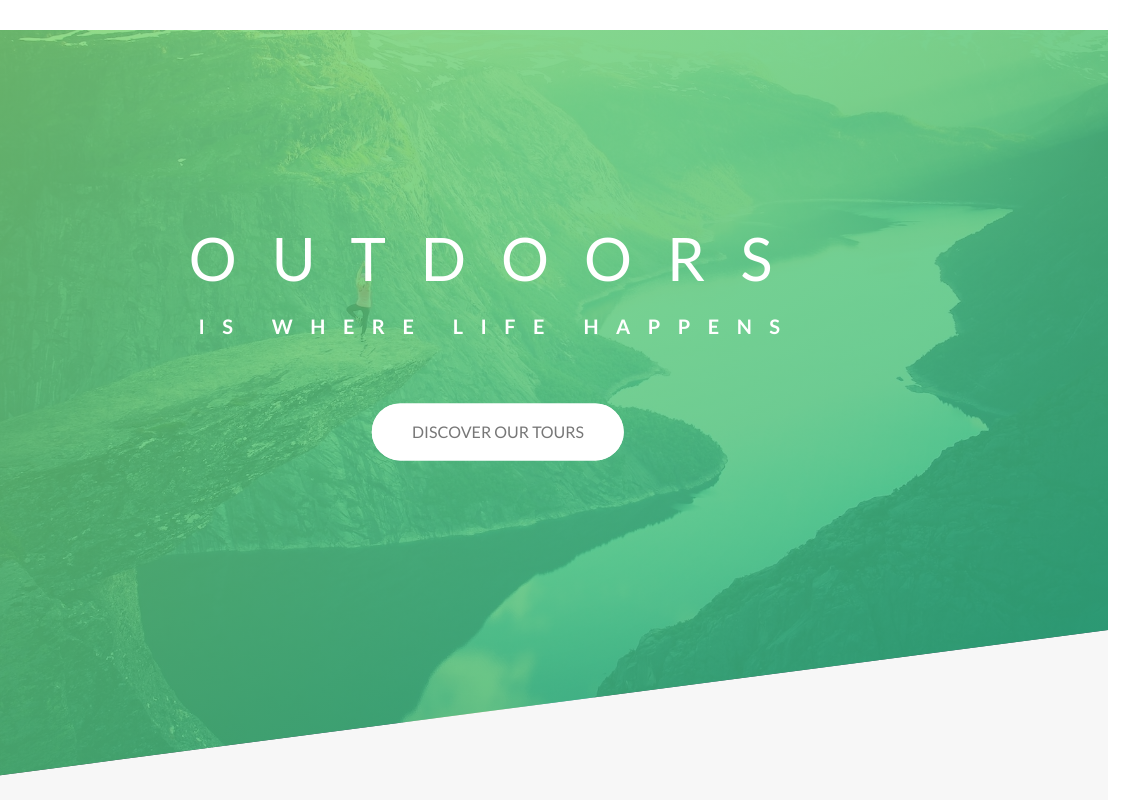
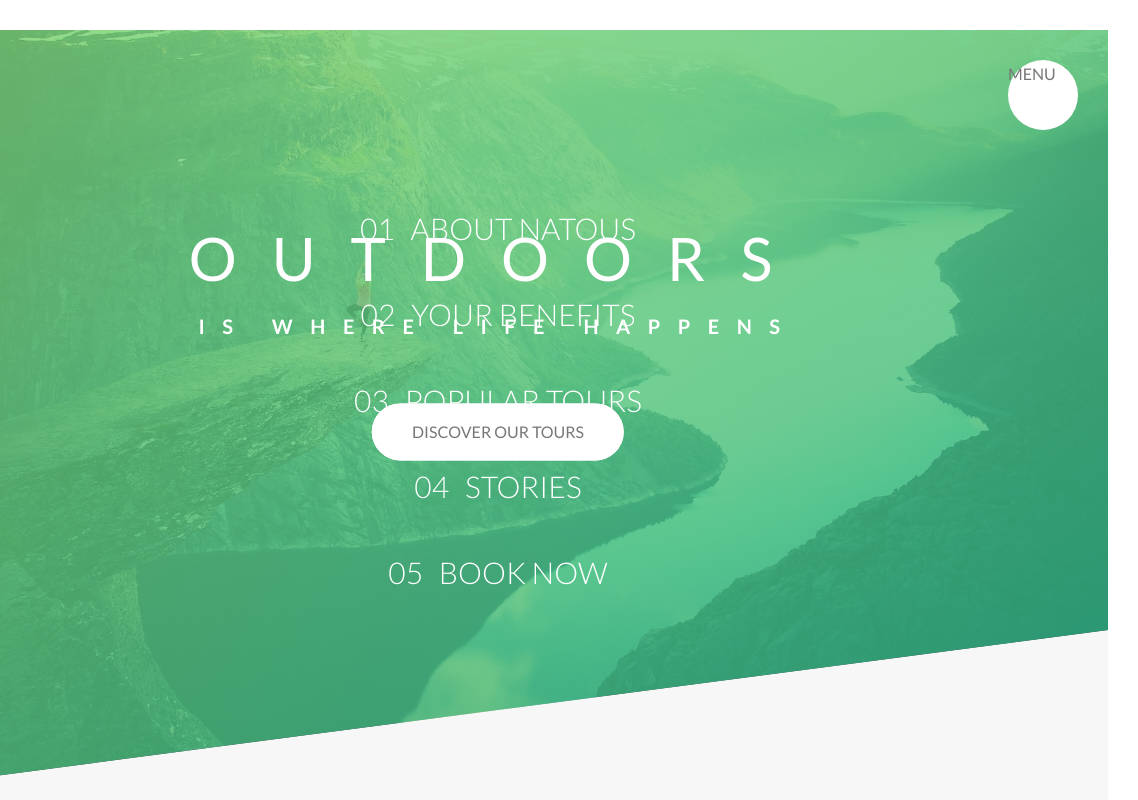
Before and after one commit to arfaoui-aziz/Natours, a plain HTML site: page index.html in a window 1280 px wide. Shown: the top 800 px of the page, 142-1280 px from the left. Drawn offline with Linux system fonts and the light colour scheme.

Commit message:
Natours Navigation Part 1

```diff
--- a/index.html
+++ b/index.html
@@ -15,6 +15,37 @@
     <title>Natorus</title>
   </head>
   <body>
+    <div class="navigation">
+      <input type="checkbox" class="navigation__checkbox" id="navi-toggle" />
+      <label for="navi-toggle" class="navigation__button">MENU</label>
+      <div class="navigation__background"></div>
+      <nav class="navigation__nav">
+        <ul class="navigation__list">
+          <li class="navigation__item">
+            <a href="" class="navigation__link">
+              <span>01</span> About Natous</a
+            >
+          </li>
+          <li class="navigation__item">
+            <a href="" class="navigation__link">
+              <span>02</span> Your benefits</a
+            >
+          </li>
+          <li class="navigation__item">
+            <a href="" class="navigation__link">
+              <span>03</span> Popular tours</a
+            >
+          </li>
+          <li class="navigation__item">
+            <a href="" class="navigation__link"> <span>04</span> Stories</a>
+          </li>
+          <li class="navigation__item">
+            <a href="" class="navigation__link"> <span>05</span> Book now</a>
+          </li>
+        </ul>
+      </nav>
+    </div>
+
     <header class="header">
       <div class="header__logo-box">
         <img src="img/logo-white.png" alt="logo" class="header__logo" />
@@ -401,9 +432,7 @@
         </div>
         <div class="col-1-of-2">
           <div class="footer__copyright">
-            <div class="footer__navigation copy">
-              &copy; Copyright
-            </div>
+            <div class="footer__navigation copy">&copy; Copyright</div>
           </div>
         </div>
       </div>
--- a/sass/abstracts/_mixins.scss
+++ b/sass/abstracts/_mixins.scss
@@ -5,3 +5,10 @@
     clear: both;
   }
 }
+
+@mixin centerVH {
+  position: absolute;
+  top: 50%;
+  left: 50%;
+  transform: translate(-50%, -50%);
+}
--- /dev/null
+++ b/sass/layout/_navigation.scss
@@ -0,0 +1,82 @@
+.navigation {
+  &__checkbox {
+    display: none;
+  }
+
+  &__button {
+    background-color: $color-white;
+    height: 7rem;
+    width: 7rem;
+    border-radius: 50%;
+    position: fixed;
+    top: 6rem;
+    right: 6rem;
+    z-index: 1000;
+  }
+
+  &__background {
+    height: 6rem;
+    width: 6rem;
+    border-radius: 50%;
+    position: fixed;
+    top: 6.5rem;
+    right: 6.5rem;
+    background-image: radial-gradient(
+      $color-primary-light,
+      $color-primary-dark
+    );
+    z-index: 100;
+  }
+
+  &__nav {
+    height: 100vh;
+    width: 100%;
+    position: fixed;
+    top: 0;
+    right: 0;
+    z-index: 150;
+  }
+
+  &__list {
+    @include centerVH;
+    list-style: none;
+    text-align: center;
+  }
+
+  &__item {
+    margin: 1.5rem;
+  }
+
+  &__link {
+    &:link,
+    &:visited {
+      display: inline-block;
+      font-size: 3rem;
+      font-weight: 300;
+      color: $color-white;
+      text-transform: uppercase;
+      text-decoration: none;
+      padding: 1rem 2rem;
+      background-image: linear-gradient(
+        120deg,
+        transparent 0%,
+        transparent 50%,
+        $color-white 50%
+      );
+      background-size: 220%;
+      transition: all 0.4s;
+
+      span {
+        margin-right: 1rem;
+        // display: inline-block;
+      }
+    }
+
+    &:hover,
+    &:active {
+      background-position: 100%;
+      color: $color-primary;
+      transform: translateX(1rem);
+    }
+  }
+}
--- a/sass/main.scss
+++ b/sass/main.scss
@@ -26,5 +26,6 @@ Dark green: #28b485
 
 @import "layout/header";
 @import "layout/grid";
+@import "layout/navigation";
 
 @import "pages/home";
```
Also changed, not shown: css/main.css.
